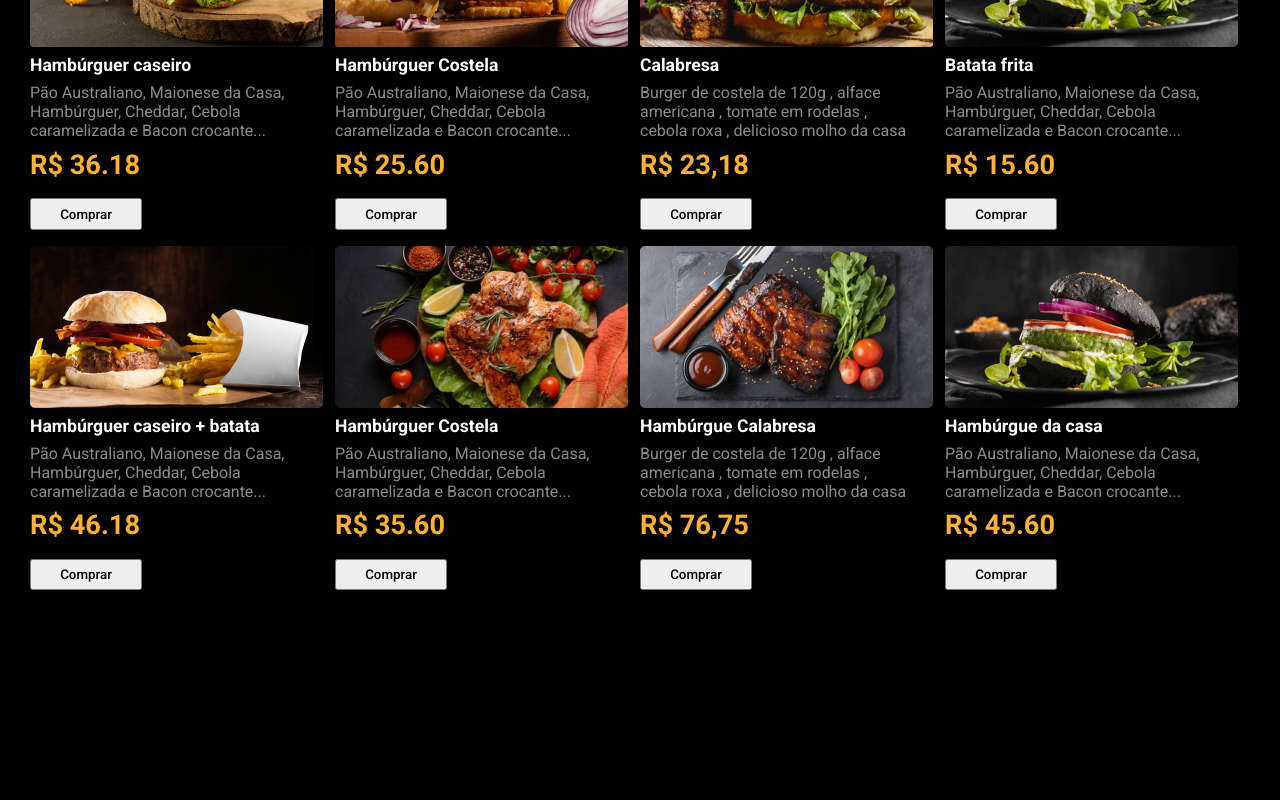
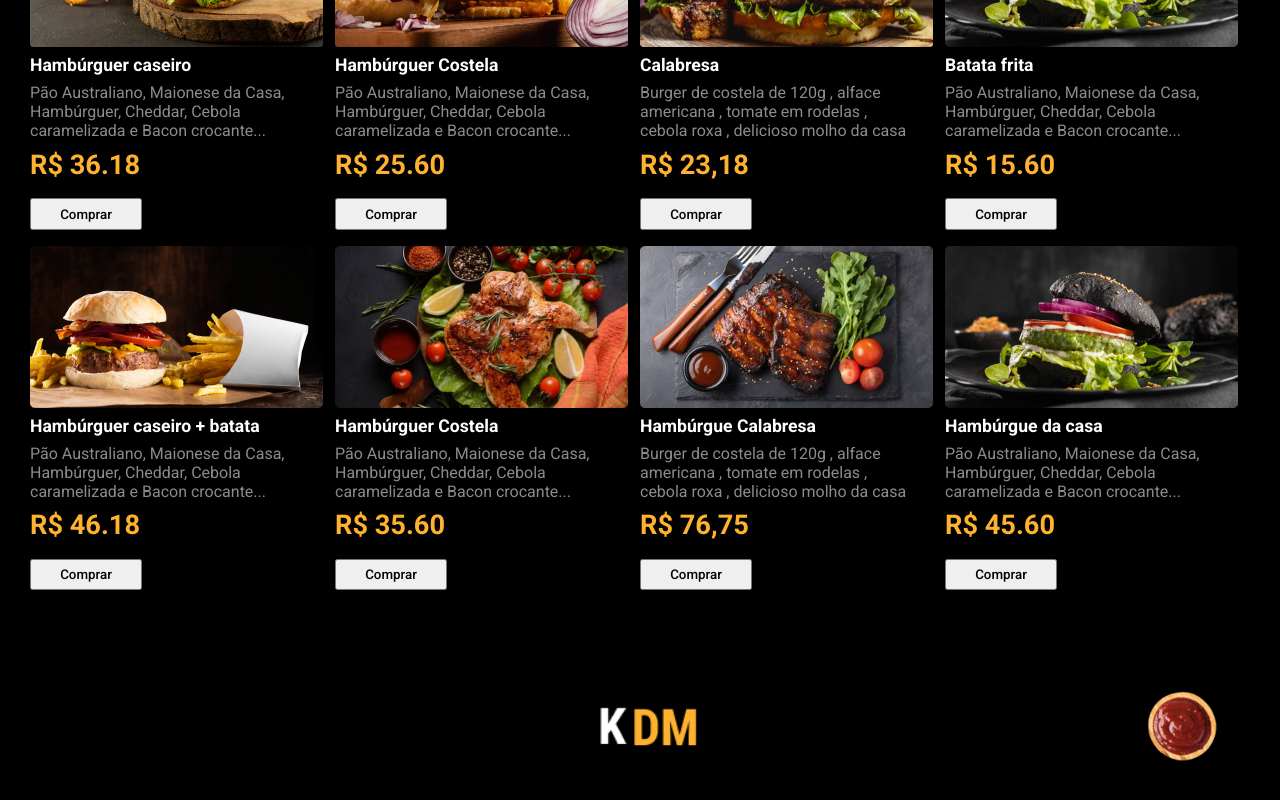
Before and after one commit to Cesarkrautiuk/hamburger-Reactjs, a React (Create React App) app: page /cardapio in a window 1280 px wide. Shown: the part 449-1249 px from the top of the page. Before the commit the page ends 1055 px from the top, so only its background shows below. Built offline with nearby package versions, Linux system fonts and the light colour scheme; a web font is replaced by a local one.

Commit message:
Implemented Component
Home, Menu

```diff
--- /dev/null
+++ b/src/component/footer/index.tsx
@@ -0,0 +1,15 @@
+import Logo from "../../asset/logo.png";
+import ImgFooter from "../../asset/imgFunter.png";
+import { Content, FooterLogo } from "./styled";
+export function Footer() {
+  return (
+    <Content>
+      <FooterLogo>
+        <img src={Logo} alt="Logo" />
+      </FooterLogo>
+      <div>
+        <img src={ImgFooter} alt="img" />
+      </div>
+    </Content>
+  );
+}
--- /dev/null
+++ b/src/component/footer/styled.ts
@@ -0,0 +1,37 @@
+import styled from "styled-components";
+export const Content = styled.div`
+  width: 100%;
+  height: 30vh;
+  background: #000000;
+  display: flex;
+  align-items: center;
+  img {
+    width: 80%;
+  }
+  @media (max-width: 500px) {
+    img {
+      width: 50%;
+    }
+  }
+`;
+export const FooterLogo = styled.div`
+  width: 89%;
+  display: flex;
+  align-items: center;
+  justify-content: center;
+  img {
+    width: 9%;
+    margin-left: 10rem;
+  }
+
+  @media (max-width: 768px) {
+    img {
+      width: 14%;
+    }
+  }
+  @media (max-width: 500px) {
+    img {
+      width: 29%;
+    }
+  }
+`;
--- a/src/page/Home/index.tsx
+++ b/src/page/Home/index.tsx
@@ -1,10 +1,9 @@
 import ImgBurger from "../../asset/burger.png";
 import Onion from "../../asset/onion.png";
-import ImgFooter from "../../asset/imgFunter.png";
 import { Header } from "../../component/header";
 import { CadBox } from "../../component/cadBox";
 import { lista, listaPromocao } from "../../banco/estaComPressa";
-import Logo from "../../asset/logo.png";
+import { Footer } from "../../component/footer";
 import {
   Box,
   BurgerImg,
@@ -14,8 +13,6 @@ import {
   Content,
   H3,
   Map,
-  Footer,
-  FooterLogo,
 } from "./styled";
 import { Item } from "../../component/itemBoxCard";
 import { ListerScroll } from "../../hooks/scrolListerner";
@@ -78,14 +75,7 @@ export function Home() {
           src="https://www.google.com/maps/embed?pb=!1m18!1m12!1m3!1d14452.896392411285!2d-50.169500124107294!3d-25.09427436069912!2m3!1f0!2f0!3f0!3m2!1i1024!2i768!4f13.1!3m3!1m2!1s0x94e81a41af2e9b8b%3A0x26026dc9020b2b80!2sCentro%2C%20Ponta%20Grossa%20-%20PR!5e0!3m2!1spt-BR!2sbr!4v1630017583554!5m2!1spt-BR!2sbr"
         ></iframe>
       </Map>
-      <Footer>
-        <FooterLogo>
-          <img src={Logo} alt="Logo" />
-        </FooterLogo>
-        <div>
-          <img src={ImgFooter} alt="img" />
-        </div>
-      </Footer>
+      <Footer />
     </>
   );
 }
--- a/src/page/Home/styled.ts
+++ b/src/page/Home/styled.ts
@@ -136,39 +136,3 @@ export const Map = styled.div`
     border: none;
   }
 `;
-export const Footer = styled.div`
-  width: 100%;
-  height: 30vh;
-  background: #000000;
-  display: flex;
-  align-items: center;
-  img {
-    width: 80%;
-  }
-  @media (max-width: 500px) {
-    img {
-      width: 50%;
-    }
-  }
-`;
-export const FooterLogo = styled.div`
-  width: 89%;
-  display: flex;
-  align-items: center;
-  justify-content: center;
-  img {
-    width: 9%;
-    margin-left: 10rem;
-  }
-
-  @media (max-width: 768px) {
-    img {
-      width: 14%;
-    }
-  }
-  @media (max-width: 500px) {
-    img {
-      width: 29%;
-    }
-  }
-`;
--- a/src/page/Menu/index.tsx
+++ b/src/page/Menu/index.tsx
@@ -5,6 +5,7 @@ import { MenuTop, H1, Content, Nav, A } from "./styled";
 import { lista, listDrink } from "../../banco/estaComPressa";
 import { useState } from "react";
 import { ListerScroll } from "../../hooks/scrolListerner";
+import { Footer } from "../../component/footer";
 export function Menu() {
   const [typeProduct, SettypeProduct] = useState<string>("lanches");
   const { herderBorber, scroll } = ListerScroll();
@@ -62,6 +63,7 @@ export function Menu() {
           </CadBox>
         )}
       </Content>
+      <Footer />
     </>
   );
 }
```
